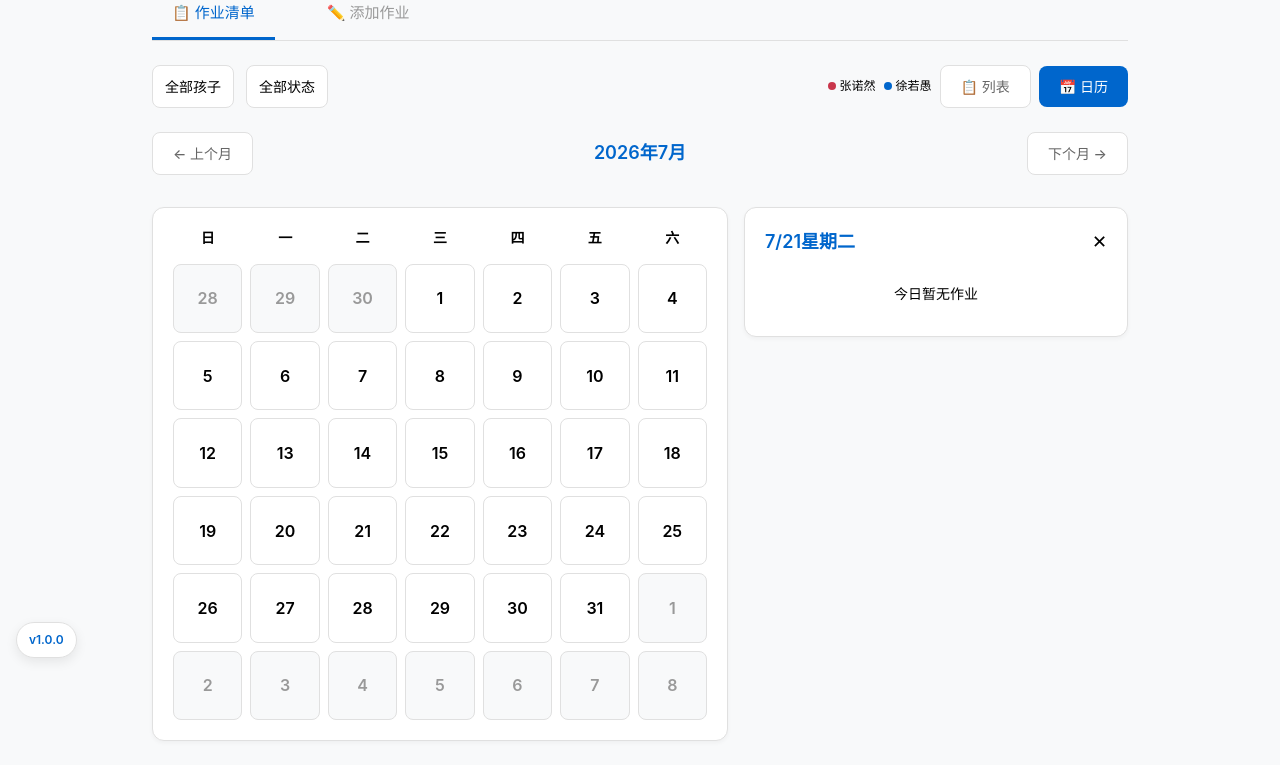
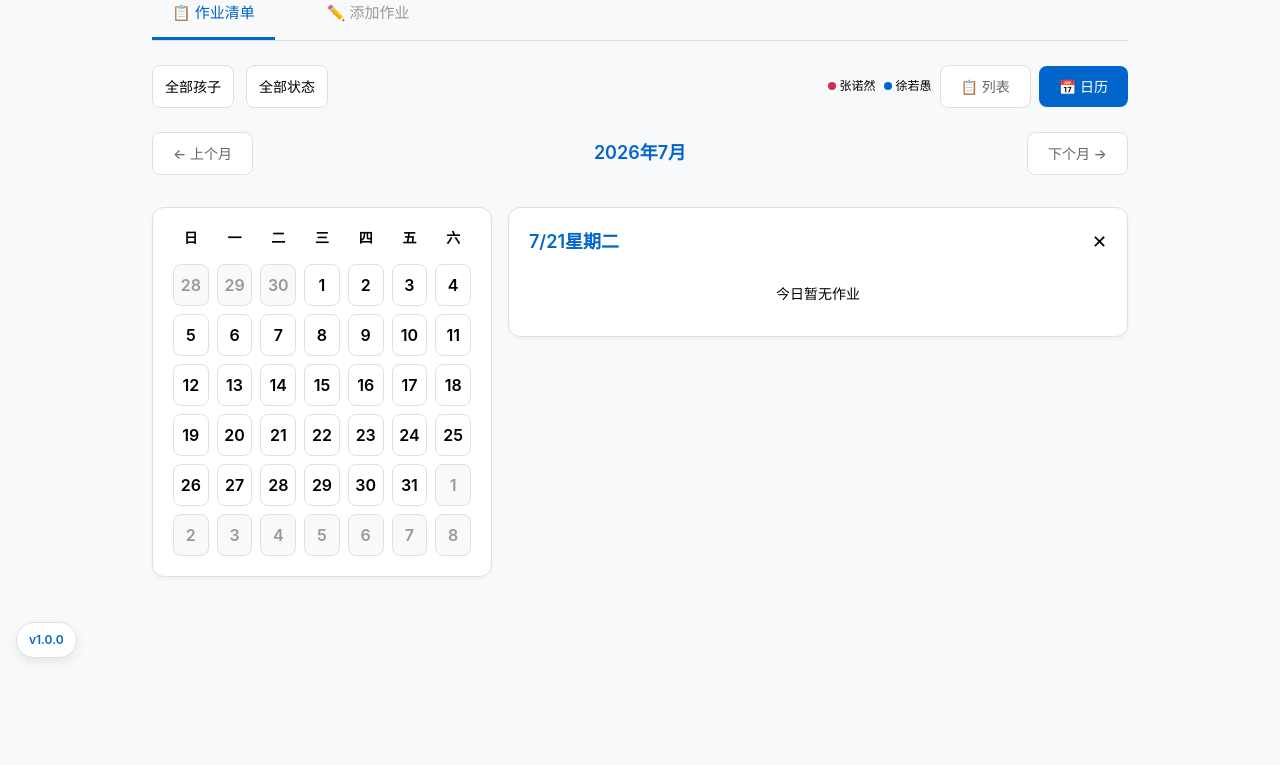
Before and after one commit to killerzhy-spec/kids-calendar, a Flask app: page / in a window 1280 px wide. Shown: the part 126-891 px from the top of the page. After the commit the page ends 786 px from the top, so only its background shows below. Run offline with Flask 3, Linux system fonts and the light colour scheme; data that the repository does not hold is empty; some libraries are stand-ins or nearby versions.

Commit message:
Fix calendar width to 340px, detail fills remaining

```diff
--- a/templates/index.html
+++ b/templates/index.html
@@ -414,7 +414,7 @@
 
       <div class="flex flex-col lg:flex-row gap-4 items-start">
         <!-- 日历网格（左） -->
-        <div class="card-philips flex-1 w-full">
+        <div class="card-philips w-full lg:w-[340px] lg:flex-shrink-0">
           <!-- 周标题 -->
           <div class="grid grid-cols-7 gap-2 mb-4">
             <div class="text-center font-semibold text-secondary text-sm">日</div>
@@ -430,7 +430,7 @@
         </div>
 
         <!-- 日期详情（右） -->
-        <div id="cal-detail" class="hidden card-philips w-full lg:w-96 lg:flex-shrink-0">
+        <div id="cal-detail" class="hidden card-philips w-full lg:flex-1">
           <div class="flex items-center justify-between mb-4">
             <h3 class="text-lg font-semibold text-primary" id="detail-date-title"></h3>
             <button onclick="closeDateDetail()" class="text-secondary hover:text-primary text-lg">✕</button>
```
